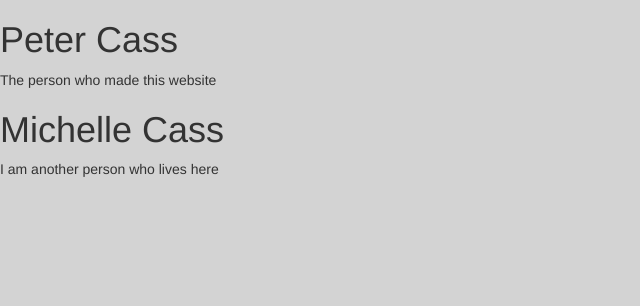
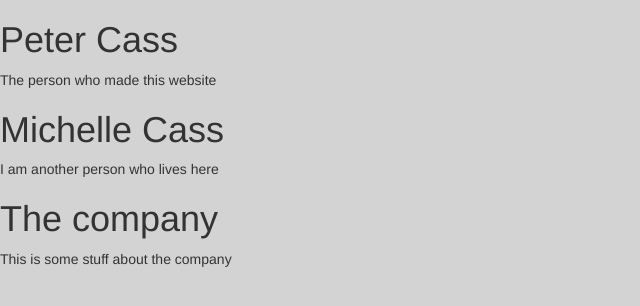
Before and after one commit to goodbanter/gitcollab, a plain HTML site: page index.html in a window 1280 px wide. Shown: the whole page, without its empty margins (0-640 px from the left). Drawn offline with nearby package versions, Linux system fonts and the light colour scheme.

Commit message:
Added company info

```diff
--- a/index.html
+++ b/index.html
@@ -25,6 +25,9 @@
 	<h1>Michelle Cass</h1>
 	<p>I am another person who lives here</p>
 
+	<h1>The company</h1>
+	<p>This is some stuff about the company</p>
+
 	<!-- jQuery (necessary for Bootstrap's JavaScript plugins) -->
 	<script src="https://ajax.googleapis.com/ajax/libs/jquery/1.11.3/jquery.min.js"></script>
 	<!-- Include all compiled plugins (below), or include individual files as needed -->
```
